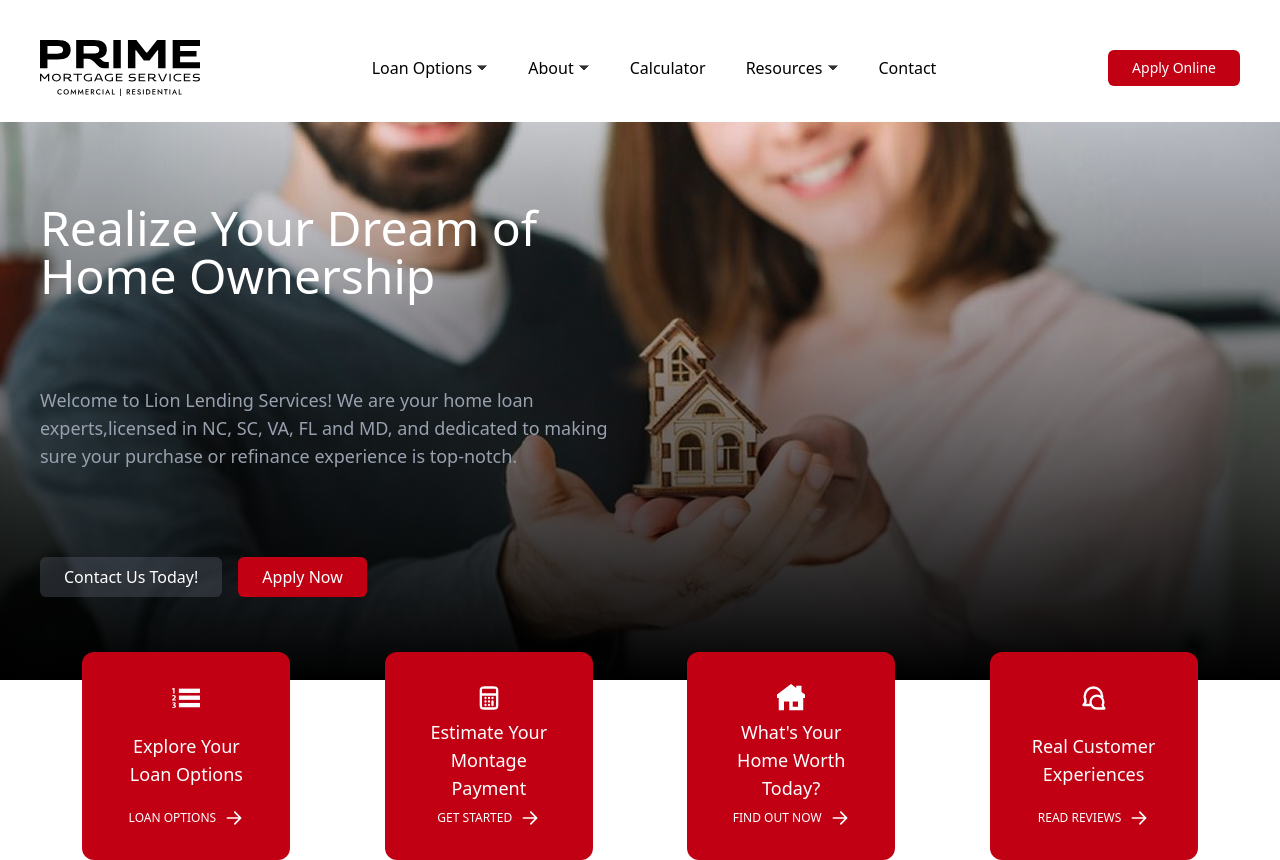
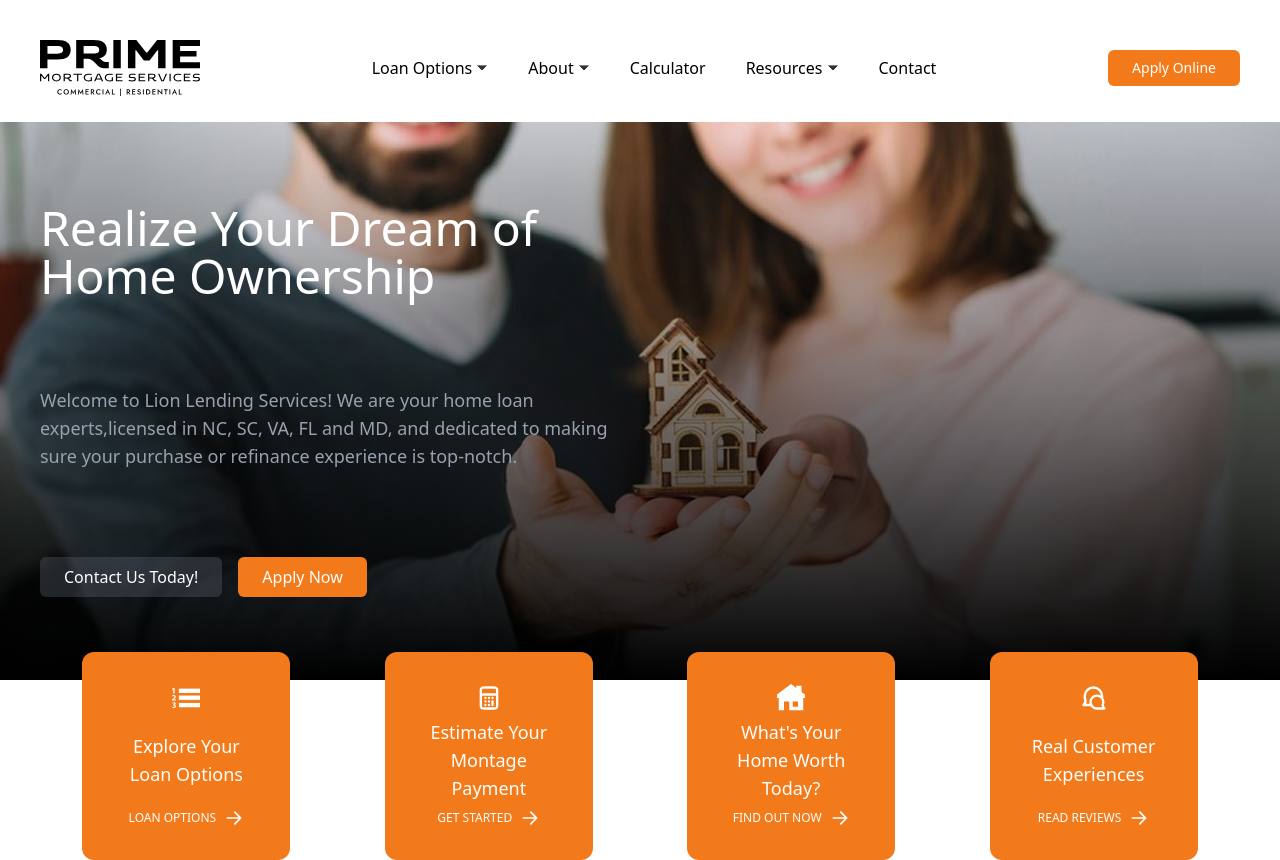
Before and after one commit to Praneeth9nitin/prime, a React (Vite) app: page / in a window 1280 px wide. Built offline with nearby package versions, Linux system fonts and the light colour scheme.

Commit message:
changed theme color

```diff
--- a/src/index.css
+++ b/src/index.css
@@ -3,7 +3,7 @@
 
 
 @theme{
-  --color-card:#C10013
+  --color-card:#f27a1a
 }
 
 .main{
```
